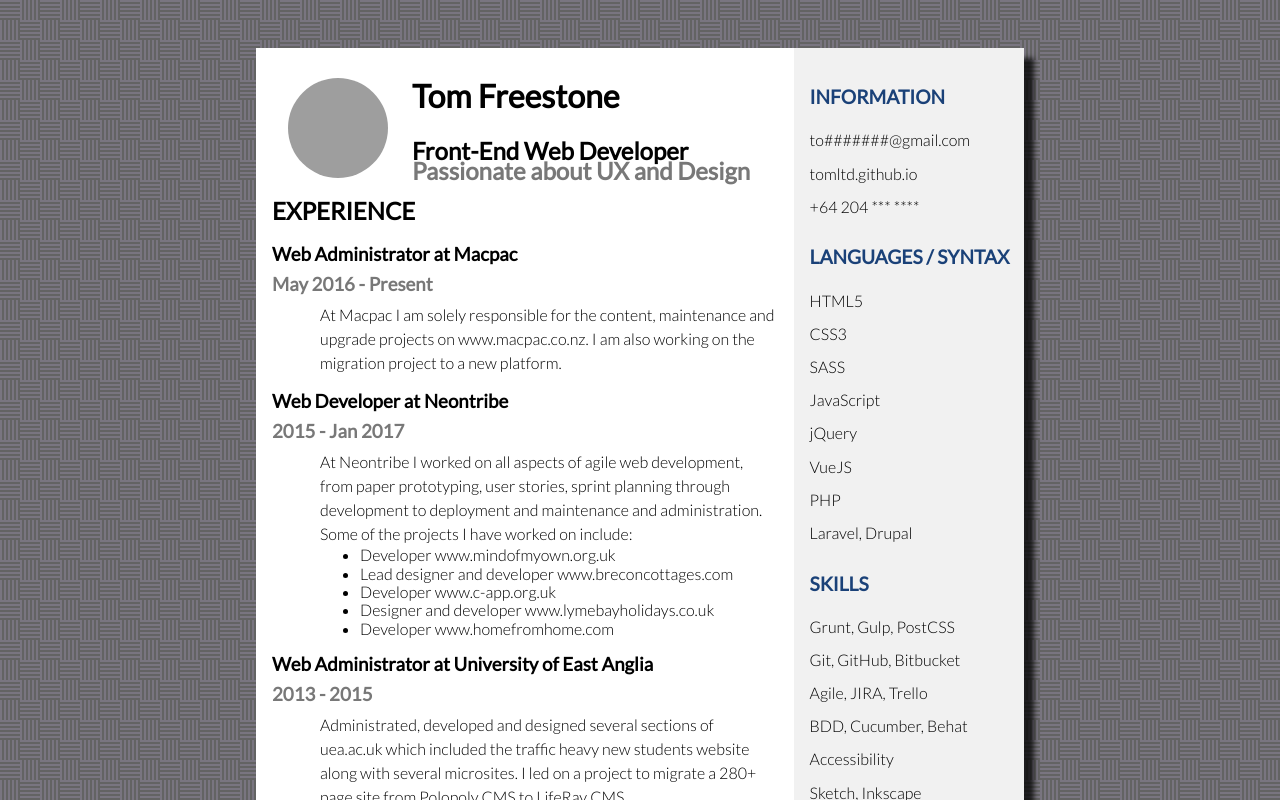
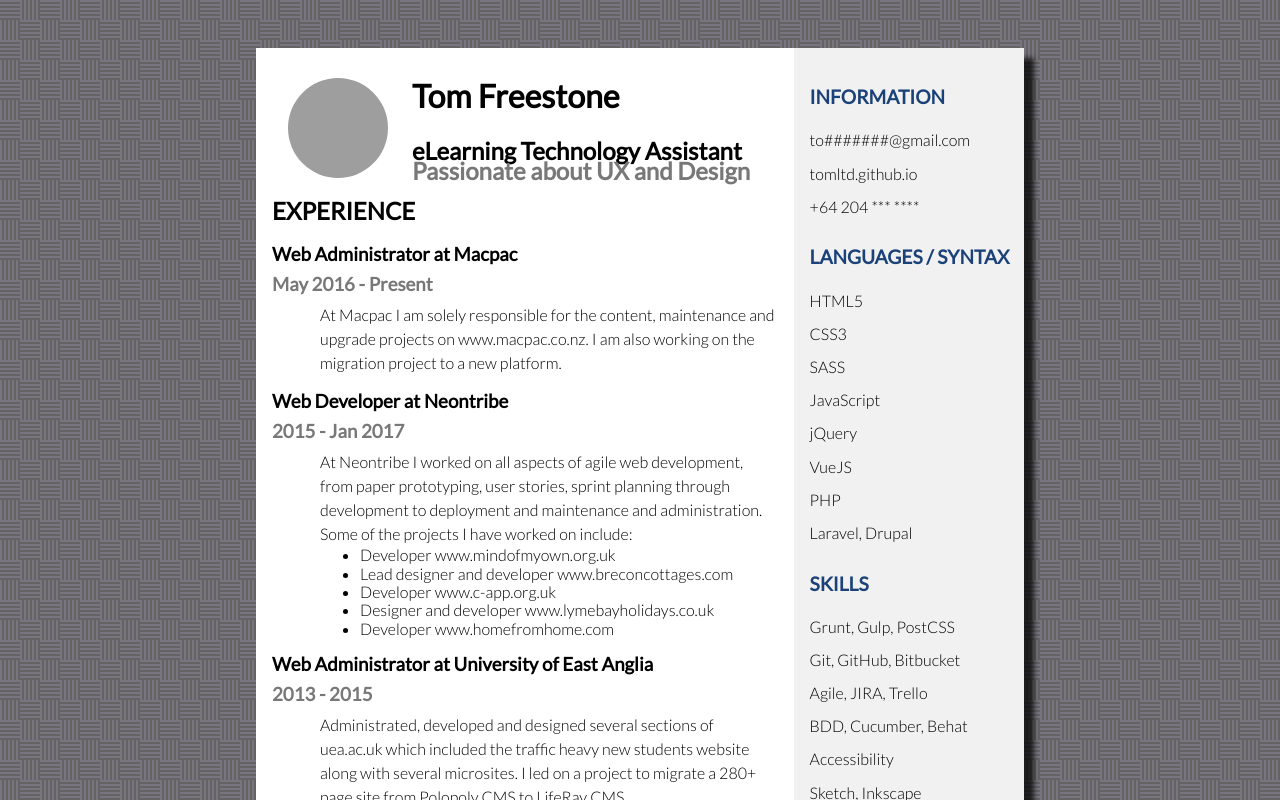
Before and after one commit to tomltd/tomltd.github.io, a website: page index.html in a window 1280 px wide. Shown: the top 800 px of the page. Drawn offline with nearby package versions, Linux system fonts and the light colour scheme; grey boxes are pictures that could not be loaded.

Commit message:
Update index.html

```diff
--- a/index.html
+++ b/index.html
@@ -22,7 +22,7 @@
                 </div>
                 <div class="headings">
                     <h1>Tom Freestone</h1>
-                    <h2>Front-End Web Developer</h2>
+                    <h2>eLearning Technology Assistant</h2>
                     <h2 class="lighter">Passionate about UX and Design</h2>
                 </div>
             </header>
```
